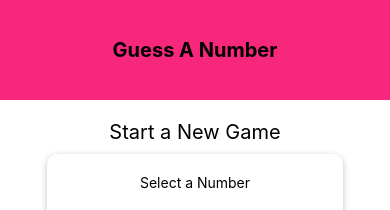
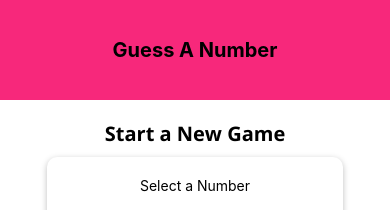
Before and after one commit to Ralence/guess-a-number-react-native, a React Native app: screen / in a window 390 px wide. Shown: the top 210 px of the page. Built offline with nearby package versions, Linux system fonts and the light colour scheme.

Commit message:
feat: add custom fonts

```diff
--- a/App.js
+++ b/App.js
@@ -1,14 +1,31 @@
 import React, { useState } from 'react';
 import { StyleSheet, Text, View } from 'react-native';
+import * as Font from 'expo-font';
+import { AppLoading } from 'expo';
 
 import Header from './components/Header';
 import StartGameScreen from './screens/StartGameScreen';
 import GameScreen from './screens/GameScreen';
 import GameOverScreen from './screens/GameOverScreen';
 
+const fetchFonts = () => {
+  return Font.loadAsync({
+    'open-sans': require('./assets/fonts/OpenSans-Regular.ttf'),
+    'open-sans-bold': require('./assets/fonts/OpenSans-Bold.ttf')
+  })
+}
+
 export default function App() {
   const [userNumber, setUserNumber] = useState();
   const [guessRounds, setGuessRounds] = useState(false);
+  const [loading, setLoading] = useState(true);
+
+  if (loading) {
+    return <AppLoading
+      startAsync={fetchFonts}
+      onFinish={() => setLoading(false)}
+      onError={(err) => console.log(err)} />
+  }
 
   const startGameHandler = (selectedNumber) => {
     setUserNumber(parseFloat(selectedNumber));
--- a/screens/StartGameScreen.js
+++ b/screens/StartGameScreen.js
@@ -93,7 +93,8 @@
     },
     title: {
         fontSize: 20,
-        marginVertical: 10
+        marginVertical: 10,
+        fontFamily: 'open-sans-bold'
     },
     input: {
         width: 50,
```
Also changed, not shown: assets/fonts/OpenSans-Bold.ttf (added), assets/fonts/OpenSans-Regular.ttf (added).
